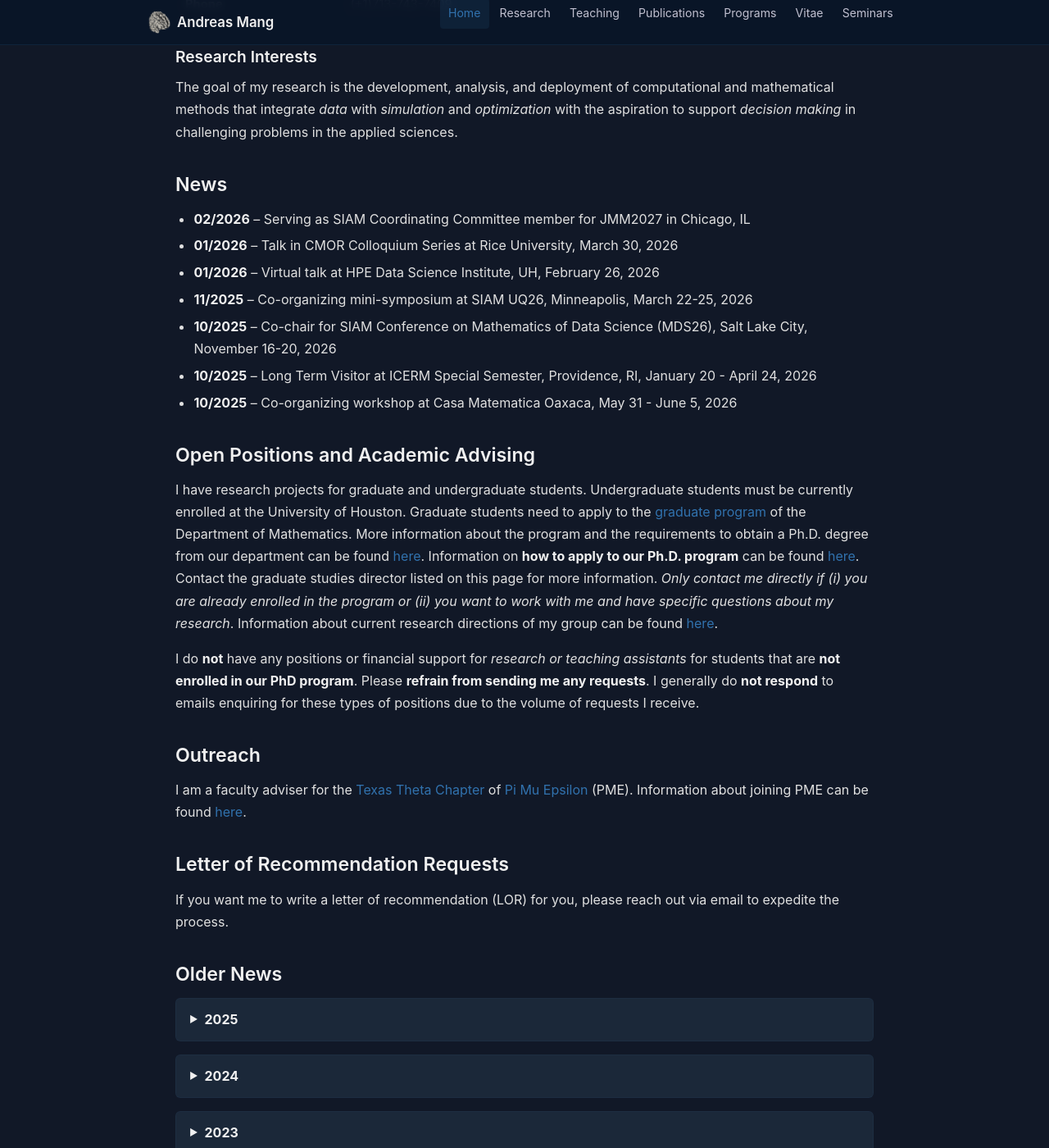
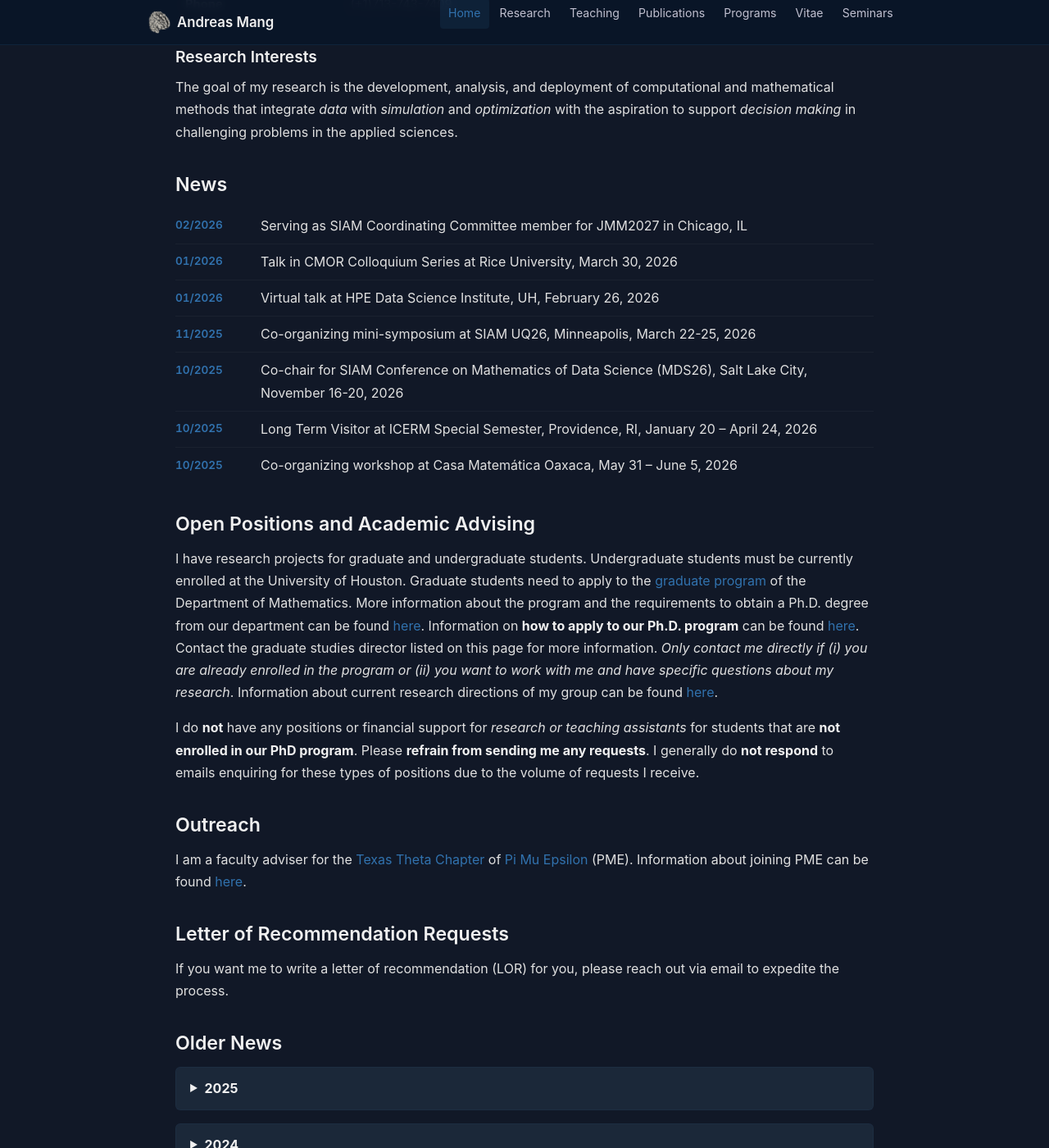
Before and after one commit to andreasmang/andreasmang.github.io, a Jekyll site: the page built from index.md, in a window 1280 px wide and 1400 px high, scrolled down 1156 px. Shown: the whole window at 82% size. Built offline with Jekyll 4.4.1, drawn with Linux system fonts in a browser that asks for light colours.

Commit message:
updated the news layout

```diff
--- a/assets/css/style.css
+++ b/assets/css/style.css
@@ -456,6 +456,40 @@ hr {
   margin: 0;
 }
 
+/* ---------- News Items ---------- */
+
+.news-list {
+  list-style: none;
+  margin-left: 0;
+  padding: 0;
+}
+
+.news-list li {
+  display: flex;
+  gap: 1rem;
+  padding: 0.5rem 0;
+  border-bottom: 1px solid rgba(255, 255, 255, 0.04);
+  margin-bottom: 0;
+}
+
+.news-list li:last-child {
+  border-bottom: none;
+}
+
+.news-date {
+  flex: 0 0 5.5rem;
+  font-size: 0.85rem;
+  color: #3172AE;
+  font-weight: 600;
+  font-variant-numeric: tabular-nums;
+  padding-top: 0.1rem;
+  white-space: nowrap;
+}
+
+.news-text {
+  flex: 1;
+}
+
 /* ---------- Utility Classes ---------- */
 
 .text-center { text-align: center; }
--- a/index.md
+++ b/index.md
@@ -35,13 +35,15 @@ The goal of my research is the development, analysis, and deployment of computat
 
 ## News
 
-- **02/2026** -- Serving as SIAM Coordinating Committee member for JMM2027 in Chicago, IL
-- **01/2026** -- Talk in CMOR Colloquium Series at Rice University, March 30, 2026
-- **01/2026** -- Virtual talk at HPE Data Science Institute, UH, February 26, 2026
-- **11/2025** -- Co-organizing mini-symposium at SIAM UQ26, Minneapolis, March 22-25, 2026
-- **10/2025** -- Co-chair for SIAM Conference on Mathematics of Data Science (MDS26), Salt Lake City, November 16-20, 2026
-- **10/2025** -- Long Term Visitor at ICERM Special Semester, Providence, RI, January 20 - April 24, 2026
-- **10/2025** -- Co-organizing workshop at Casa Matematica Oaxaca, May 31 - June 5, 2026
+<ul class="news-list">
+<li><span class="news-date">02/2026</span><span class="news-text">Serving as SIAM Coordinating Committee member for JMM2027 in Chicago, IL</span></li>
+<li><span class="news-date">01/2026</span><span class="news-text">Talk in CMOR Colloquium Series at Rice University, March 30, 2026</span></li>
+<li><span class="news-date">01/2026</span><span class="news-text">Virtual talk at HPE Data Science Institute, UH, February 26, 2026</span></li>
+<li><span class="news-date">11/2025</span><span class="news-text">Co-organizing mini-symposium at SIAM UQ26, Minneapolis, March 22-25, 2026</span></li>
+<li><span class="news-date">10/2025</span><span class="news-text">Co-chair for SIAM Conference on Mathematics of Data Science (MDS26), Salt Lake City, November 16-20, 2026</span></li>
+<li><span class="news-date">10/2025</span><span class="news-text">Long Term Visitor at ICERM Special Semester, Providence, RI, January 20 &ndash; April 24, 2026</span></li>
+<li><span class="news-date">10/2025</span><span class="news-text">Co-organizing workshop at Casa Matem&aacute;tica Oaxaca, May 31 &ndash; June 5, 2026</span></li>
+</ul>
 
 ## Open Positions and Academic Advising
 
```
Also changed, not shown: 1 other file.
